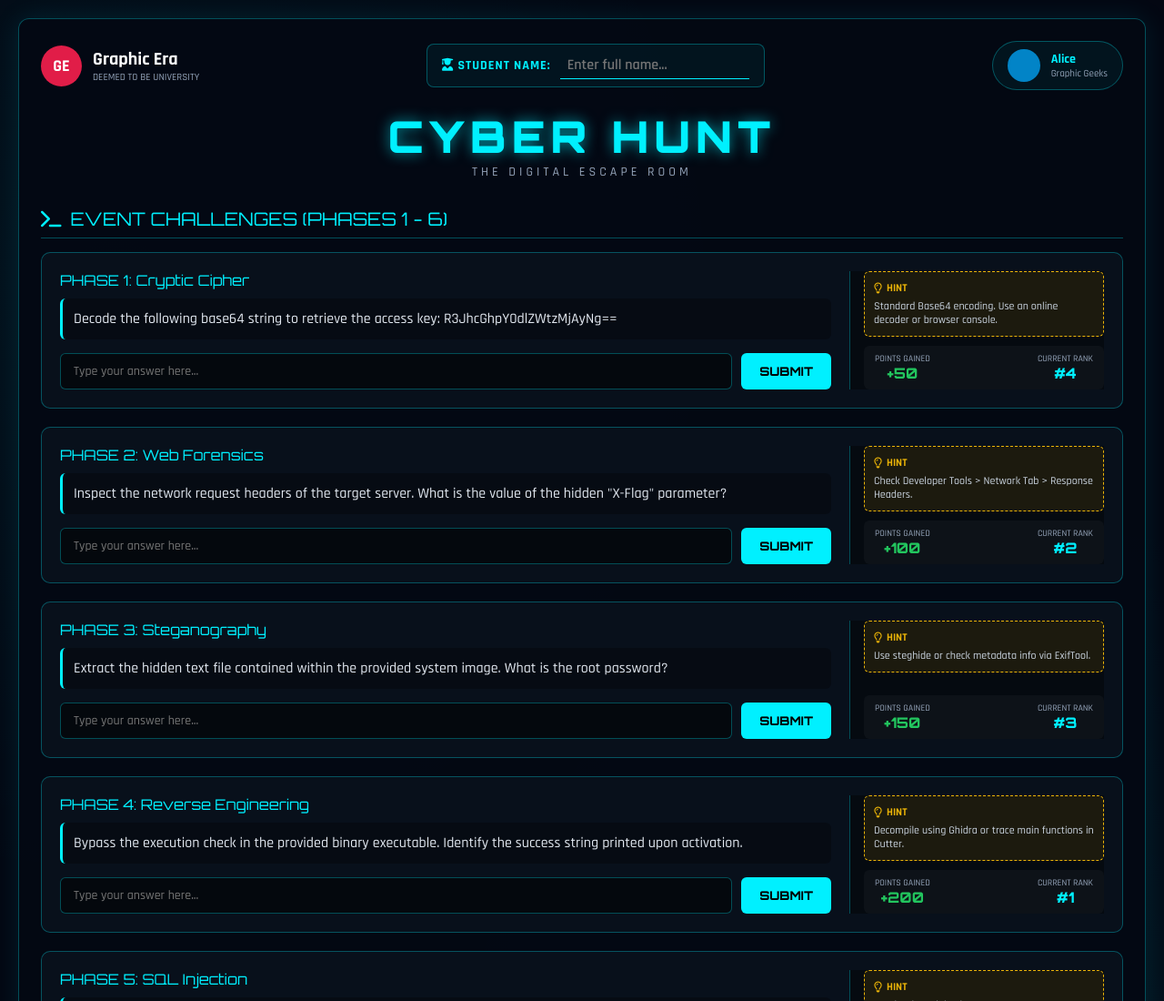
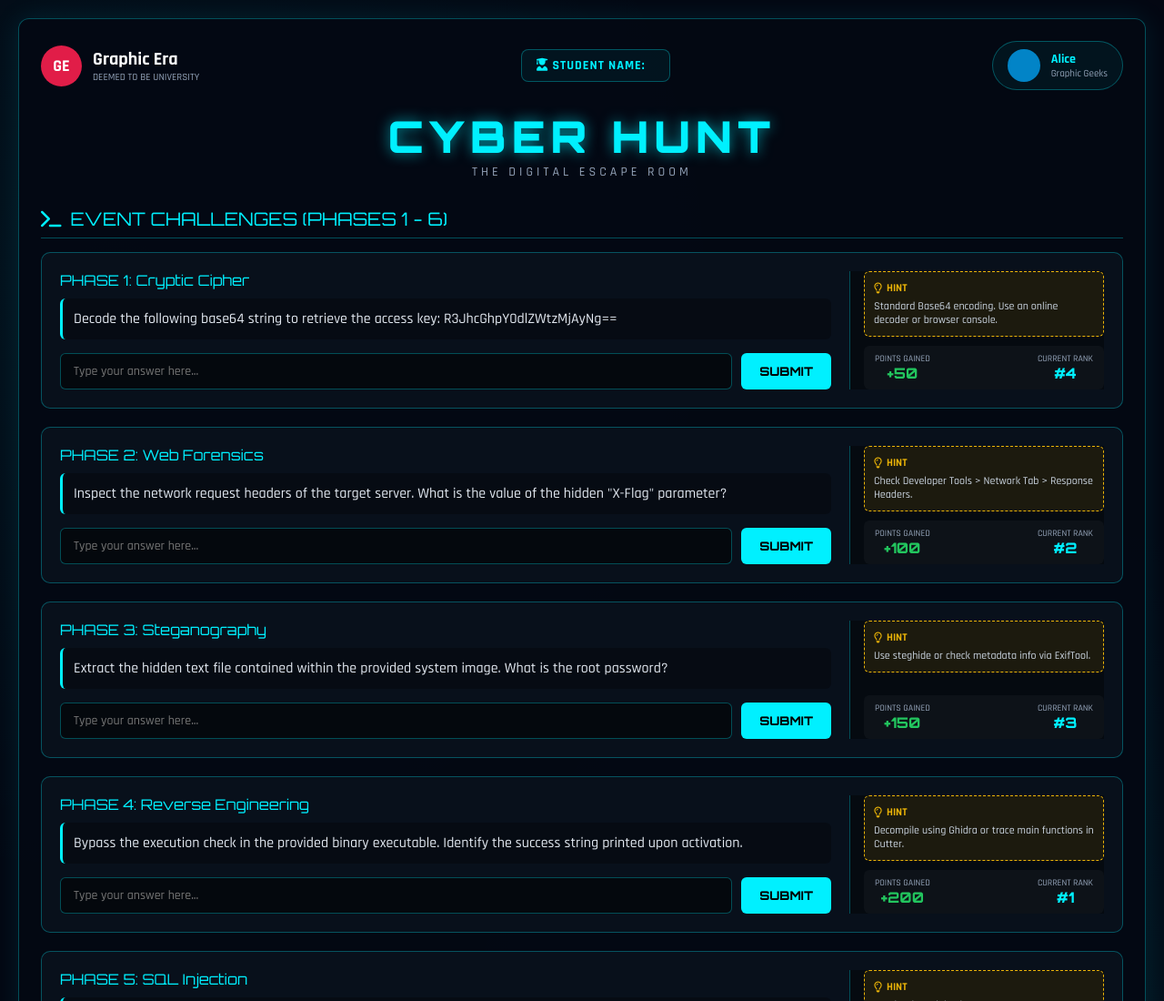
Before and after one commit to Anmol-Gupta2007/Cyber-Hunt-Participant-Frontend, a plain HTML site: page index.html in a window 1280 px wide. Shown: the top 1100 px of the page at 91% size. Drawn offline with Linux system fonts and the light colour scheme.

Commit message:
Update index.html

```diff
--- a/index.html
+++ b/index.html
@@ -353,7 +353,7 @@
             <!-- Added Student Name Input -->
             <div class="student-input-container">
                 <label for="studentName"><i class="fa-solid fa-user-graduate"></i> STUDENT NAME:</label>
-                <input type="text" id="studentName" placeholder="Enter full name...">
+                <label id = "display_name"></label>
             </div>
 
             <div class="user-profile">
```
